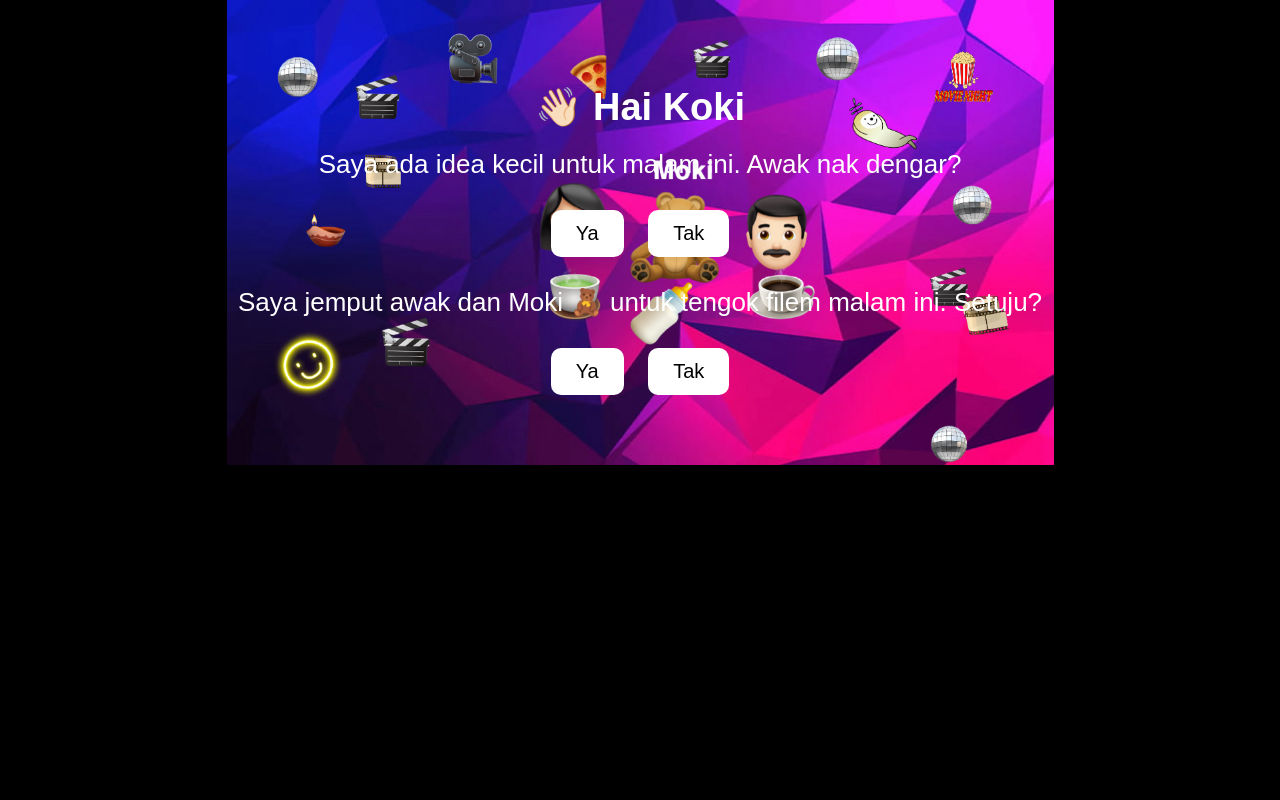
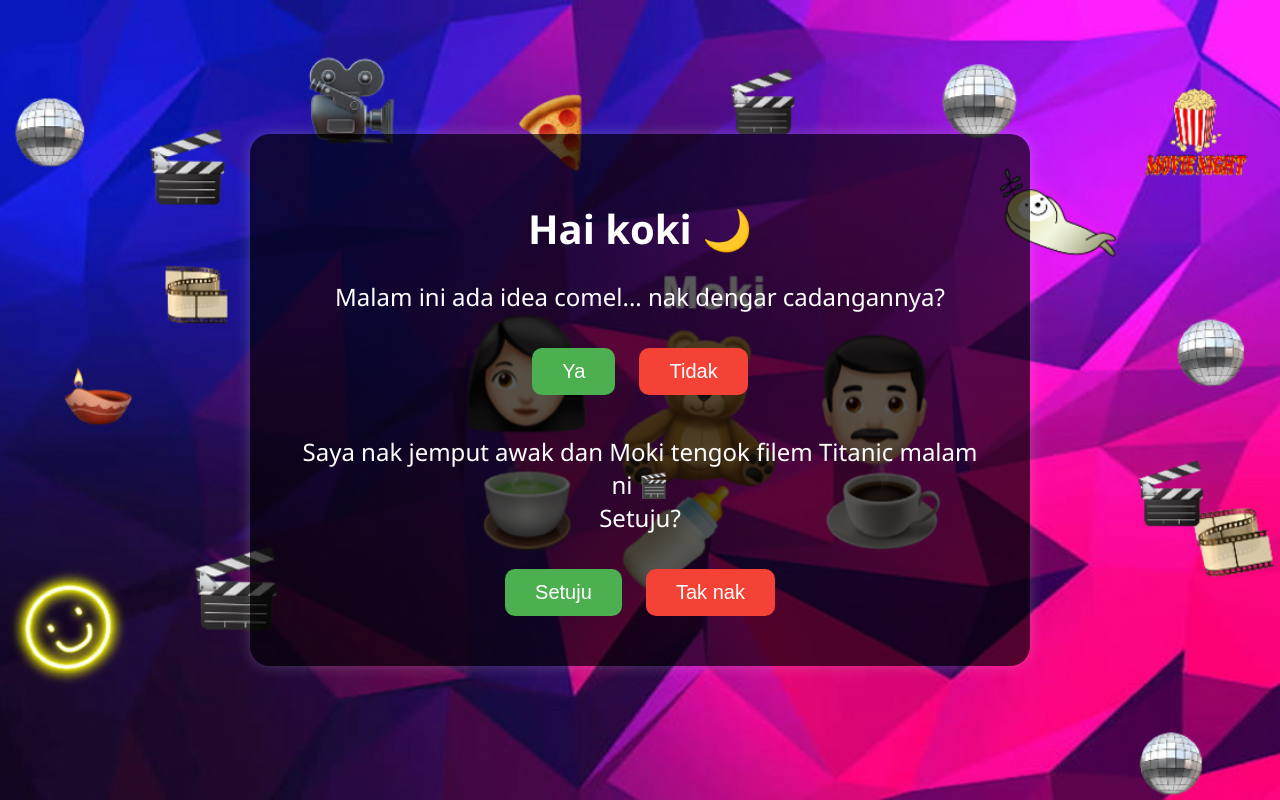
Before and after one commit to Mohamad10i/Mk, a plain HTML site: page index.html in a window 1280 px wide. Both pictures are taken after a click on the button "Ya". Drawn offline with Linux system fonts and the light colour scheme.

Commit message:
Add files via upload

```diff
--- a/index.html
+++ b/index.html
@@ -2,87 +2,113 @@
 <!DOCTYPE html>
 <html lang="ms">
 <head>
-    <meta charset="UTF-8">
-    <title>Movie Night Invite</title>
+  <meta charset="UTF-8" />
+  <meta name="viewport" content="width=device-width, initial-scale=1.0"/>
+  <title>Malam Filem Spesial</title>
   <style>
     body {
       margin: 0;
-            font-family: 'Arial', sans-serif;
-            background-image: url('bg.jpeg');
-            background-size: contain;
-            background-repeat: no-repeat;
-            background-position: center;
-            background-color: black;
-            color: white;
-            text-align: center;
+      padding: 0;
+      background: url('bg.jpeg') no-repeat center center fixed;
+      background-size: cover;
+      font-family: 'Segoe UI', Tahoma, Geneva, Verdana, sans-serif;
+      color: #fff;
+      display: flex;
+      flex-direction: column;
+      justify-content: center;
+      align-items: center;
+      height: 100vh;
     }
     .container {
-            padding: 60px 20px;
+      background: rgba(0, 0, 0, 0.65);
+      padding: 40px;
+      border-radius: 20px;
+      max-width: 700px;
+      text-align: center;
+      box-shadow: 0 0 15px rgba(255, 255, 255, 0.2);
     }
     h1 {
-            font-size: 38px;
-            margin-bottom: 20px;
+      font-size: 40px;
+      margin-bottom: 10px;
     }
-        .question {
-            font-size: 26px;
-            margin: 20px 0;
+    p {
+      font-size: 24px;
+      margin-bottom: 25px;
     }
     .btn {
-            background-color: #ffffff;
-            color: #000000;
-            padding: 12px 25px;
+      font-size: 20px;
+      padding: 12px 30px;
       margin: 10px;
       border: none;
-            font-size: 20px;
+      border-radius: 10px;
       cursor: pointer;
-            border-radius: 10px;
+      transition: background 0.3s ease;
     }
-        .btn:hover {
-            background-color: #e0e0e0;
+    .btn-yes {
+      background-color: #4CAF50;
+      color: white;
     }
-        #reaction {
+    .btn-yes:hover {
+      background-color: #45a049;
+    }
+    .btn-no {
+      background-color: #f44336;
+      color: white;
+    }
+    .btn-no:hover {
+      background-color: #d32f2f;
+    }
+    #step2, #reaction {
       margin-top: 30px;
       display: none;
     }
     #reaction img {
-            width: 240px;
+      width: 180px;
+      margin-top: 20px;
     }
-        .emoji {
-            font-size: 30px;
+    .fade-in {
+      animation: fadeIn 0.8s ease-in-out;
+    }
+    @keyframes fadeIn {
+      from {opacity: 0;}
+      to {opacity: 1;}
     }
   </style>
 </head>
 <body>
-    <div class="container">
-        <h1>👋🏻 Hai Koki</h1>
-        <div class="question">Saya ada idea kecil untuk malam ini. Awak nak dengar?</div>
-        <button class="btn" onclick="showSecond()">Ya</button>
-        <button class="btn" onclick="hideAll()">Tak</button>
+  <div class="container fade-in">
+    <h1>Hai koki 🌙</h1>
+    <p>Malam ini ada idea comel... nak dengar cadangannya?</p>
+    <button class="btn btn-yes" onclick="nextStep()">Ya</button>
+    <button class="btn btn-no" onclick="nope()">Tidak</button>
 
-        <div id="secondStep" style="display:none;">
-            <div class="question">Saya jemput awak dan Moki 🧸 untuk tengok filem malam ini. Setuju?</div>
-            <button class="btn" onclick="showReaction()">Ya</button>
-            <button class="btn" onclick="hideAll()">Tak</button>
+    <div id="step2">
+      <p>Saya nak jemput awak dan Moki tengok filem Titanic malam ni 🎬<br>Setuju?</p>
+      <button class="btn btn-yes" onclick="showReaction()">Setuju</button>
+      <button class="btn btn-no" onclick="nope()">Tak nak</button>
     </div>
 
-        <div id="reaction">
-            <div class="question">
-                Yeay! Jangan lupa sediakan matcha awak, dan susu untuk Moki 🧸 😄
-            </div>
-            <img src="https://media1.tenor.com/m/L-cuwITenQYAAAAC/dancing.gif" alt="Funny cat dance GIF">
-        </div>
+    <div id="reaction"></div>
   </div>
 
   <script>
-        function showSecond() {
-            document.getElementById('secondStep').style.display = 'block';
+    function nextStep() {
+      document.getElementById('step2').style.display = 'block';
     }
+
     function showReaction() {
+      document.getElementById('reaction').innerHTML = `
+        <p class="fade-in">Yay! Jangan lupa sediakan matcha untuk awak dan susu untuk Moki 🐻💚</p>
+        <img src="https://media1.tenor.com/m/L-cuwITenQYAAAAC/dancing.gif" alt="Cat dancing" class="fade-in" />
+      `;
       document.getElementById('reaction').style.display = 'block';
     }
-        function hideAll() {
-            document.getElementById('secondStep').style.display = 'none';
-            document.getElementById('reaction').style.display = 'none';
+
+    function nope() {
+      document.getElementById('reaction').innerHTML = `
+        <p class="fade-in">Okay, mungkin lain kali 😅</p>
+      `;
+      document.getElementById('reaction').style.display = 'block';
     }
   </script>
 </body>
```
Lines whose indentation alone changed are shown as unchanged.
